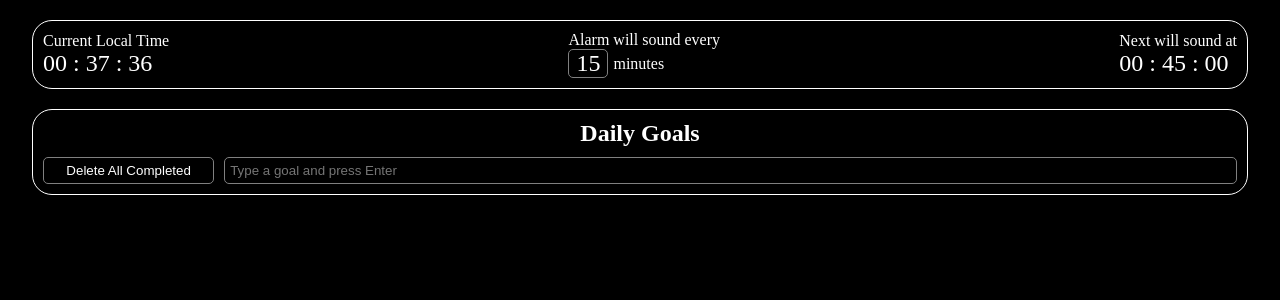
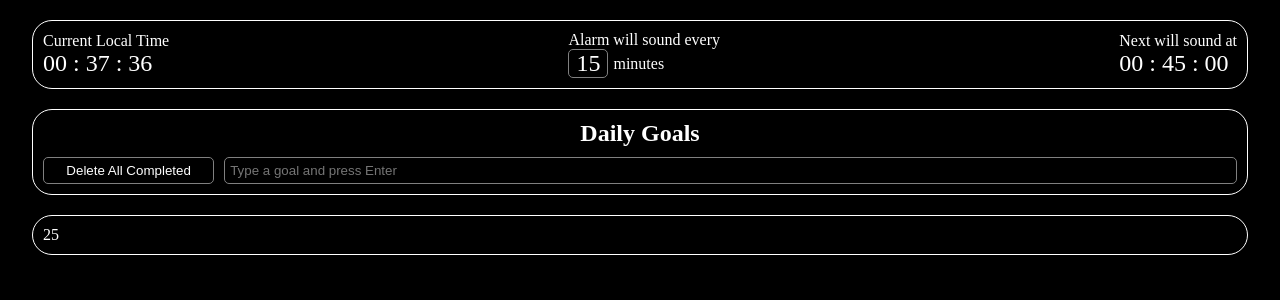
Before and after one commit to danifromecuador/plannywise_draft_5, a React (Vite) app: page / in a window 1280 px wide. Shown: the top 300 px of the page. Built offline with nearby package versions, Linux system fonts and the light colour scheme.

Commit message:
Create store, component, logic and CSS files for task

```diff
--- a/src/main/App.jsx
+++ b/src/main/App.jsx
@@ -1,5 +1,6 @@
 import { Alarm } from '../alarm/Alarm.jsx'
-import {Todo} from '../todo/Todo.jsx'
+import { Todo } from '../todo/Todo.jsx'
+import { Task } from '../task/Task.jsx'
 import './styles/App.css'
 
 export const App = () => {
@@ -7,6 +8,7 @@ export const App = () => {
     <div className='app'>
       <Alarm />
       <Todo />
+      <Task />
     </div>
   )
 }
--- /dev/null
+++ b/src/task/Task.css
@@ -0,0 +1,8 @@
+.task {
+  padding: 10px;
+  border: 1px solid white;
+  border-radius: 20px;
+  /* display: flex;
+  justify-content: space-between;
+  align-items: center; */
+}
--- /dev/null
+++ b/src/task/Task.jsx
@@ -0,0 +1,11 @@
+import {TaskStore} from '../zustand/stores.js'
+import './Task.css'
+
+export const Task = () => {
+  const taskStore = TaskStore()
+  return (
+    <div className="task">
+      {taskStore.tasks}
+    </div>
+  )
+}
--- a/src/zustand/stores.js
+++ b/src/zustand/stores.js
@@ -21,3 +21,7 @@ export const TodoStore = create((set) => ({
   unMarkAsDone: (todo) => unMarkAsDone(set, todo),
   deleteAllDones: () => set({ dones: [] })
 }))
+
+export const TaskStore = create(()=>({
+  tasks: 25
+}))
```
Also changed, not shown: src/task/task_logic.js (added).
